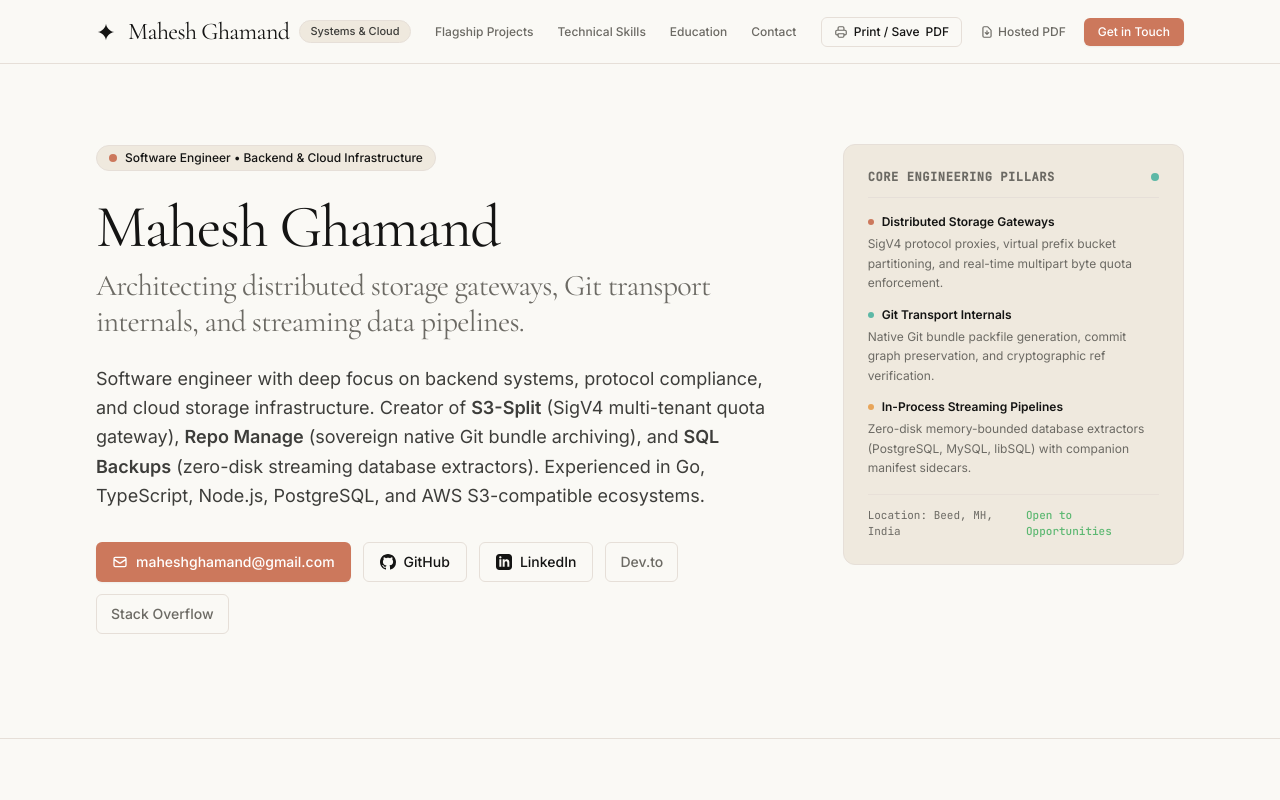
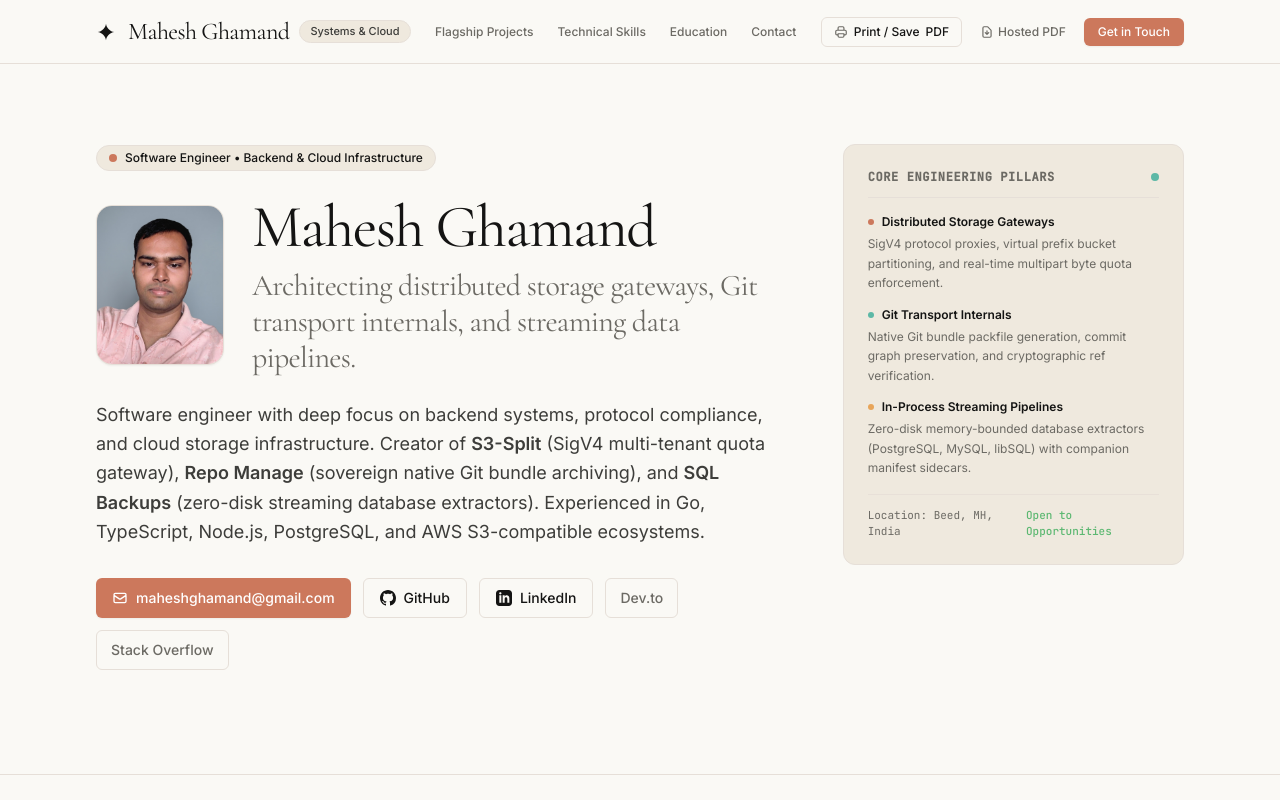
Before and after one commit to YoungMahesh/YoungMahesh, a Next.js app: page / in a window 1280 px wide. Shown: the top 800 px of the page. Built offline with nearby package versions, Linux system fonts and the light colour scheme.

Commit message:
add profile-photo

```diff
--- a/app/components/hero.tsx
+++ b/app/components/hero.tsx
@@ -1,4 +1,5 @@
 import React from "react";
+import Image from "next/image";
 
 export function Hero() {
   return (
@@ -13,6 +14,22 @@ export function Hero() {
               <span>Software Engineer • Backend &amp; Cloud Infrastructure</span>
             </div>
 
+            {/* Profile Portrait & Headline Block */}
+            <div className="flex flex-col sm:flex-row sm:items-center gap-5 sm:gap-7">
+              {/* Profile Portrait (Editorial Squircle, strictly excluded from ATS Print View) */}
+              <div className="relative shrink-0 no-print group">
+                <div className="relative h-32 w-26 sm:h-36 sm:w-28 md:h-40 md:w-32 overflow-hidden rounded-2xl border border-hairline bg-surface-card shadow-xs transition-all duration-300 group-hover:scale-[1.02] group-hover:shadow-md group-hover:border-primary/40">
+                  <Image
+                    src="/profile-portrait.jpg"
+                    alt="Mahesh Ghamand - Profile Portrait"
+                    fill
+                    sizes="(max-width: 640px) 104px, (max-width: 768px) 112px, 128px"
+                    priority
+                    className="object-cover object-top"
+                  />
+                </div>
+              </div>
+
               {/* Main Display Headline */}
               <div className="space-y-2">
                 <h1 className="font-serif text-4xl sm:text-5xl lg:text-6xl font-normal leading-[1.08] tracking-tight text-ink">
@@ -21,6 +38,7 @@ export function Hero() {
                 <p className="font-serif text-2xl sm:text-3xl font-normal text-muted tracking-tight">
                   Architecting distributed storage gateways, Git transport internals, and streaming data pipelines.
                 </p>
+              </div>
             </div>
 
             {/* Narrative Description */}
```
Also changed, not shown: public/profile-portrait.jpg (added), 1 other file (tests, documents, lock files or other folders). Lines whose indentation alone changed are shown as unchanged.
